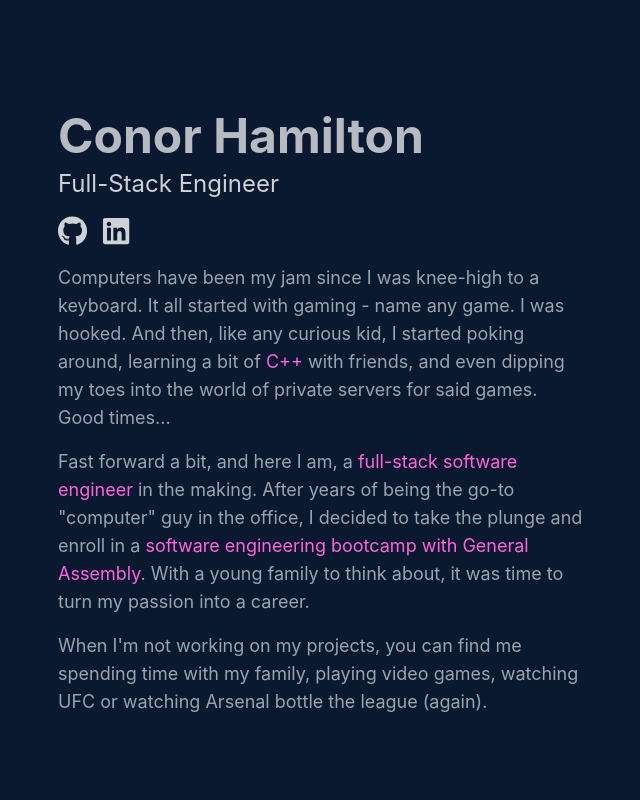
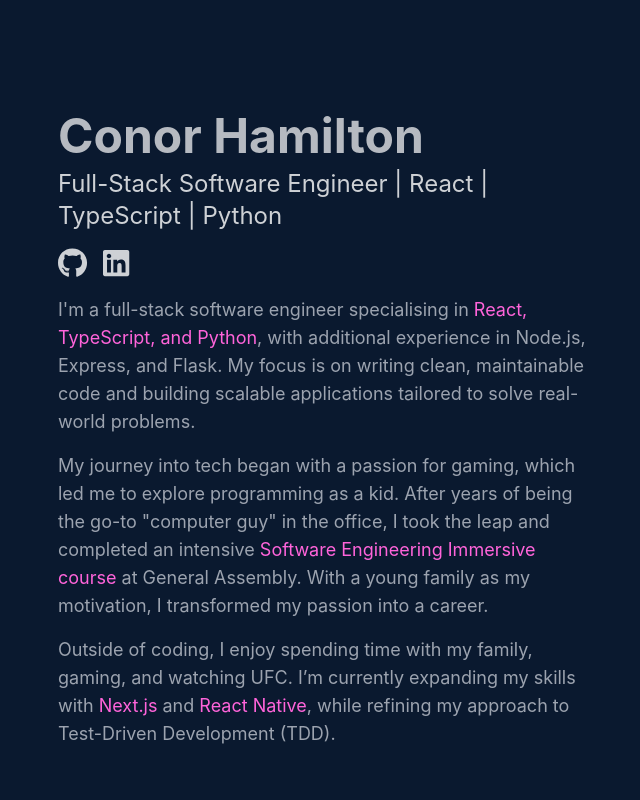
Before and after one commit to Conor-Hamilton/Portfolio, a React (Vite) app: page / in a window 1280 px wide. Shown: the top 800 px of the page, without its empty margins (446-1086 px from the left). Built offline with nearby package versions, Linux system fonts and the light colour scheme.

Commit message:
about me section changes.

```diff
--- a/src/components/About.tsx
+++ b/src/components/About.tsx
@@ -24,7 +24,7 @@ export default function About() {
           Conor Hamilton
         </h1>
         <h2 className="text-xl md:text-2xl mb-4 text-white opacity-80">
-          Full-Stack Engineer
+          Full-Stack Software Engineer | React | TypeScript | Python
         </h2>
         <div className="opacity-80 justify-center space-x-4 mb-4">
           <a
@@ -49,28 +49,28 @@ export default function About() {
           </a>
         </div>
         <p className="text-base md:text-lg leading-relaxed">
-          Computers have been my jam since I was knee-high to a keyboard. It all
-          started with gaming - name any game. I was hooked. And then, like any
-          curious kid, I started poking around, learning a bit of{" "}
-          <span className="text-[#ff64da]">C++</span> with friends, and even
-          dipping my toes into the world of private servers for said games. Good
-          times...
+          I'm a full-stack software engineer specialising in{" "}
+          <span className="text-[#ff64da]">React, TypeScript, and Python</span>,
+          with additional experience in Node.js, Express, and Flask. My focus is
+          on writing clean, maintainable code and building scalable applications
+          tailored to solve real-world problems.
         </p>
         <p className="text-base md:text-lg mt-4 leading-relaxed">
-          Fast forward a bit, and here I am, a{" "}
-          <span className="text-[#ff64da]">full-stack software engineer</span>{" "}
-          in the making. After years of being the go-to "computer" guy in the office, I
-          decided to take the plunge and enroll in a{" "}
+          My journey into tech began with a passion for gaming, which led me to
+          explore programming as a kid. After years of being the go-to "computer
+          guy" in the office, I took the leap and completed an intensive{" "}
           <span className="text-[#ff64da]">
-            software engineering bootcamp with General Assembly
-          </span>
-          . With a young family to think about, it was time to turn my passion
-          into a career.
+            Software Engineering Immersive course
+          </span>{" "}
+          at General Assembly. With a young family as my motivation, I
+          transformed my passion into a career.
         </p>
         <p className="text-base md:text-lg mt-4 leading-relaxed">
-          When I'm not working on my projects, you can find me spending time
-          with my family, playing video games, watching UFC or watching Arsenal
-          bottle the league (again).
+          Outside of coding, I enjoy spending time with my family, gaming, and
+          watching UFC. I’m currently expanding my skills with{" "}
+          <span className="text-[#ff64da]">Next.js</span> and{" "}
+          <span className="text-[#ff64da]">React Native</span>, while refining
+          my approach to Test-Driven Development (TDD).
         </p>
       </div>
     </section>
```
